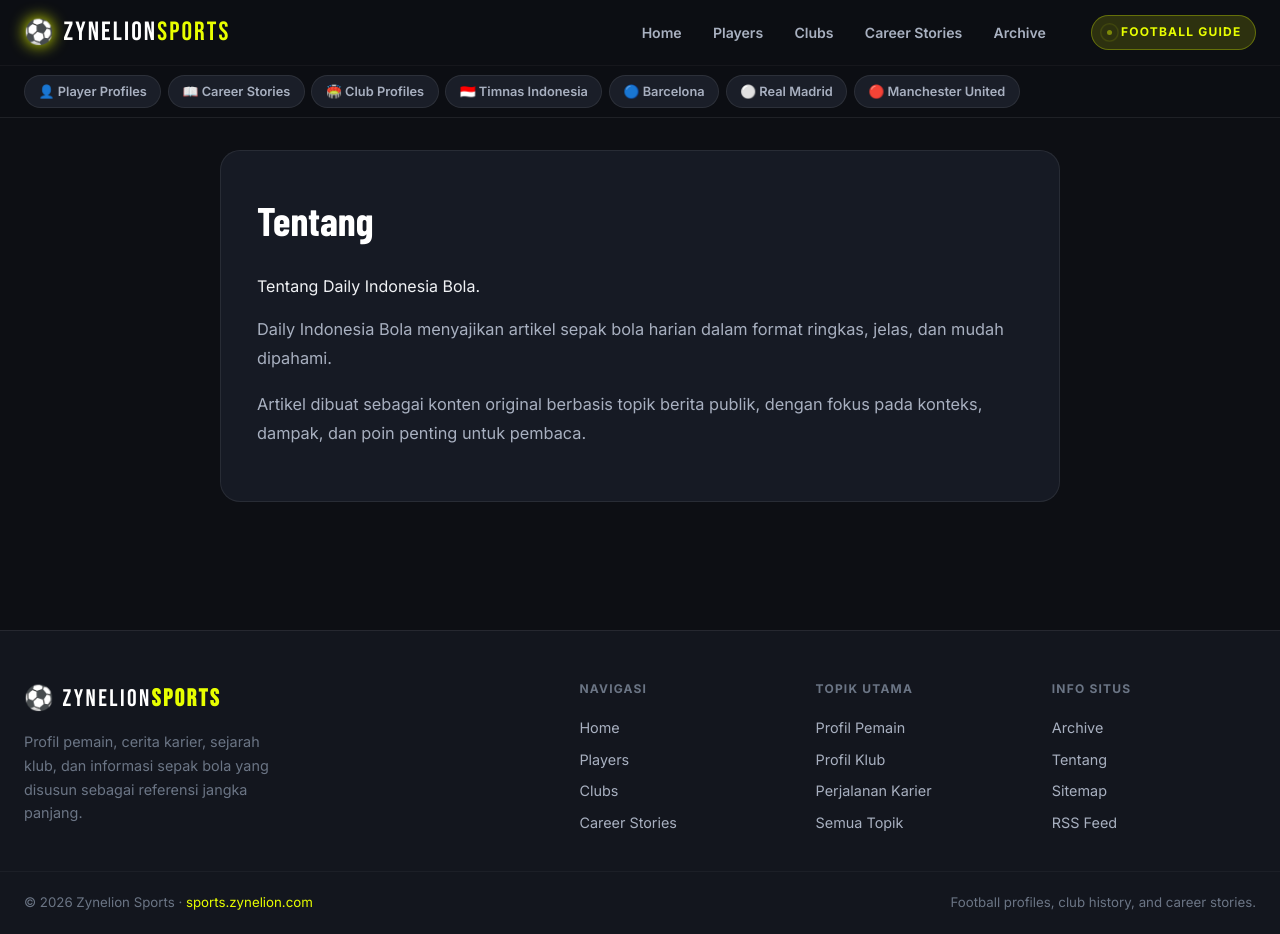
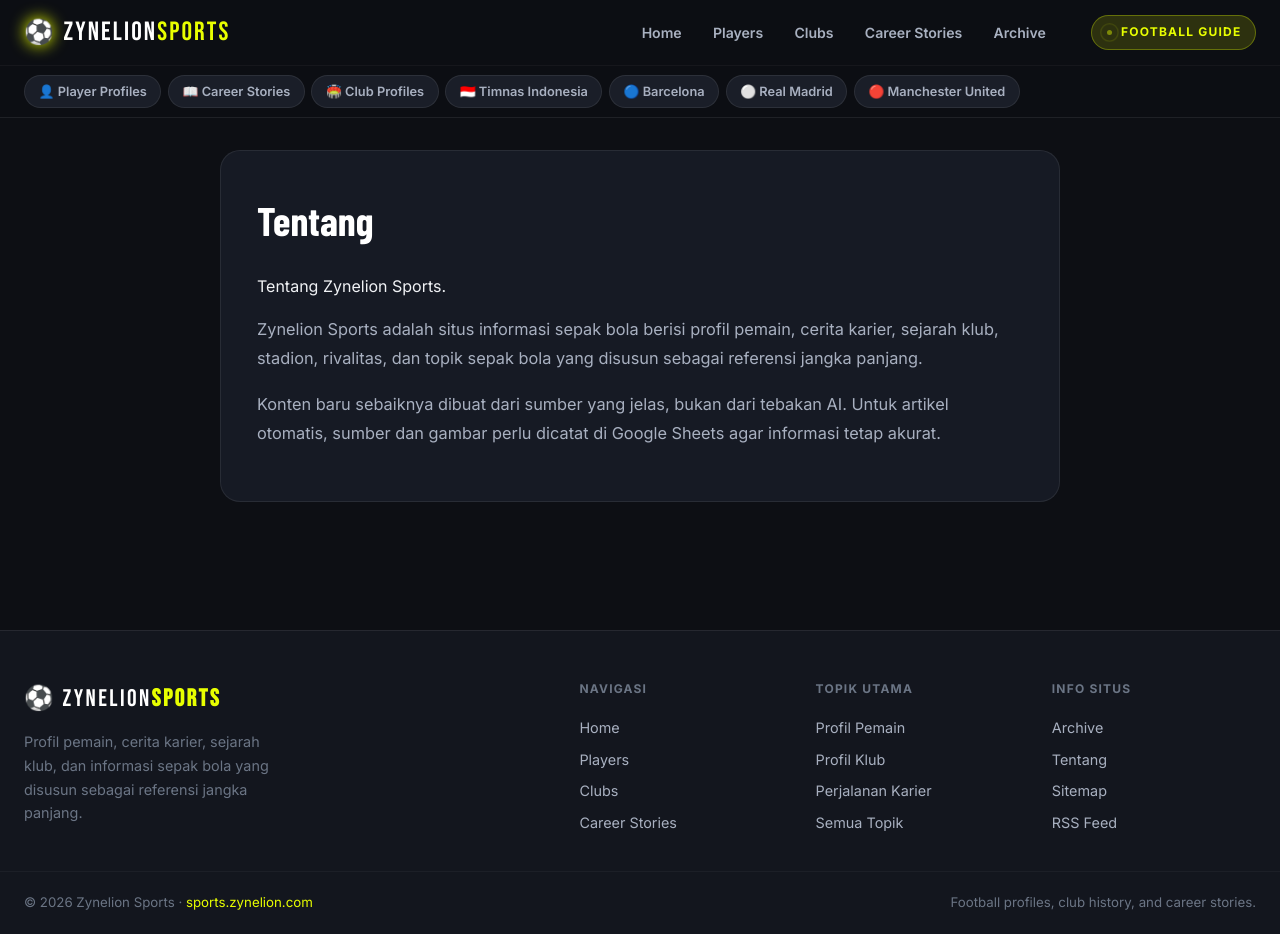
Before and after one commit to vwebe/daily-indonesia, a Jekyll site: the page built from about.md, in a window 1280 px wide and 934 px high. Built offline with Jekyll 4.4.1, drawn with Linux system fonts in a browser that asks for light colours; some web fonts are replaced.

Commit message:
Add files via upload

```diff
--- a/_config.yml
+++ b/_config.yml
@@ -1,5 +1,5 @@
 title: "Zynelion Sports"
-description: "Berita sepak bola terkini — jadwal, hasil, transfer, klasemen, dan analisis mendalam dari lapangan ke layar kamu."
+description: "Profil pemain, cerita karier, sejarah klub, dan panduan sepak bola Indonesia maupun dunia."
 url: "https://sports.zynelion.com"
 baseurl: ""
 lang: "id-ID"
@@ -22,4 +22,4 @@ defaults:
     values:
       layout: post
       author: "Zynelion Sports"
-      image: "/assets/img/default-news.svg"
+      image: "/assets/img/default-football.svg"
--- a/about.md
+++ b/about.md
@@ -1,10 +1,10 @@
 ---
 layout: page
 title: Tentang
-description: Tentang Daily Indonesia Bola.
+description: Tentang Zynelion Sports.
 permalink: /about/
 ---
 
-Daily Indonesia Bola menyajikan artikel sepak bola harian dalam format ringkas, jelas, dan mudah dipahami.
+Zynelion Sports adalah situs informasi sepak bola berisi profil pemain, cerita karier, sejarah klub, stadion, rivalitas, dan topik sepak bola yang disusun sebagai referensi jangka panjang.
 
-Artikel dibuat sebagai konten original berbasis topik berita publik, dengan fokus pada konteks, dampak, dan poin penting untuk pembaca.
+Konten baru sebaiknya dibuat dari sumber yang jelas, bukan dari tebakan AI. Untuk artikel otomatis, sumber dan gambar perlu dicatat di Google Sheets agar informasi tetap akurat.
--- a/archive.html
+++ b/archive.html
@@ -1,12 +1,14 @@
 ---
 layout: page
-title: Arsip
-description: Arsip artikel Daily Indonesia Bola.
+title: Archive
+description: Semua artikel Zynelion Sports.
 permalink: /archive/
 ---
 
 <ul class="post-list">
   {% for post in site.posts %}
     <li><a href="{{ post.url | relative_url }}">{{ post.title }}</a><span>{{ post.date | date: "%d %b %Y" }}</span></li>
+  {% else %}
+    <li>Belum ada artikel. Tambahkan profil pemain atau klub dari Apps Script.</li>
   {% endfor %}
 </ul>
--- a/tags.html
+++ b/tags.html
@@ -1,7 +1,7 @@
 ---
 layout: page
-title: Tags
-description: Kumpulan tag artikel Daily Indonesia Bola.
+title: Topik
+description: Kumpulan topik artikel Zynelion Sports.
 permalink: /tags/
 ---
 
@@ -9,6 +9,8 @@ permalink: /tags/
 <div class="tag-cloud">
   {% for tag in tags %}
     <a class="tag" href="#{{ tag[0] | slugify }}">{{ tag[0] }} <span>{{ tag[1].size }}</span></a>
+  {% else %}
+    <p>Belum ada topik. Tag akan muncul otomatis setelah artikel pertama diterbitkan.</p>
   {% endfor %}
 </div>
 
```
Also changed, not shown: index.html (+27 -12 lines), README.md.
